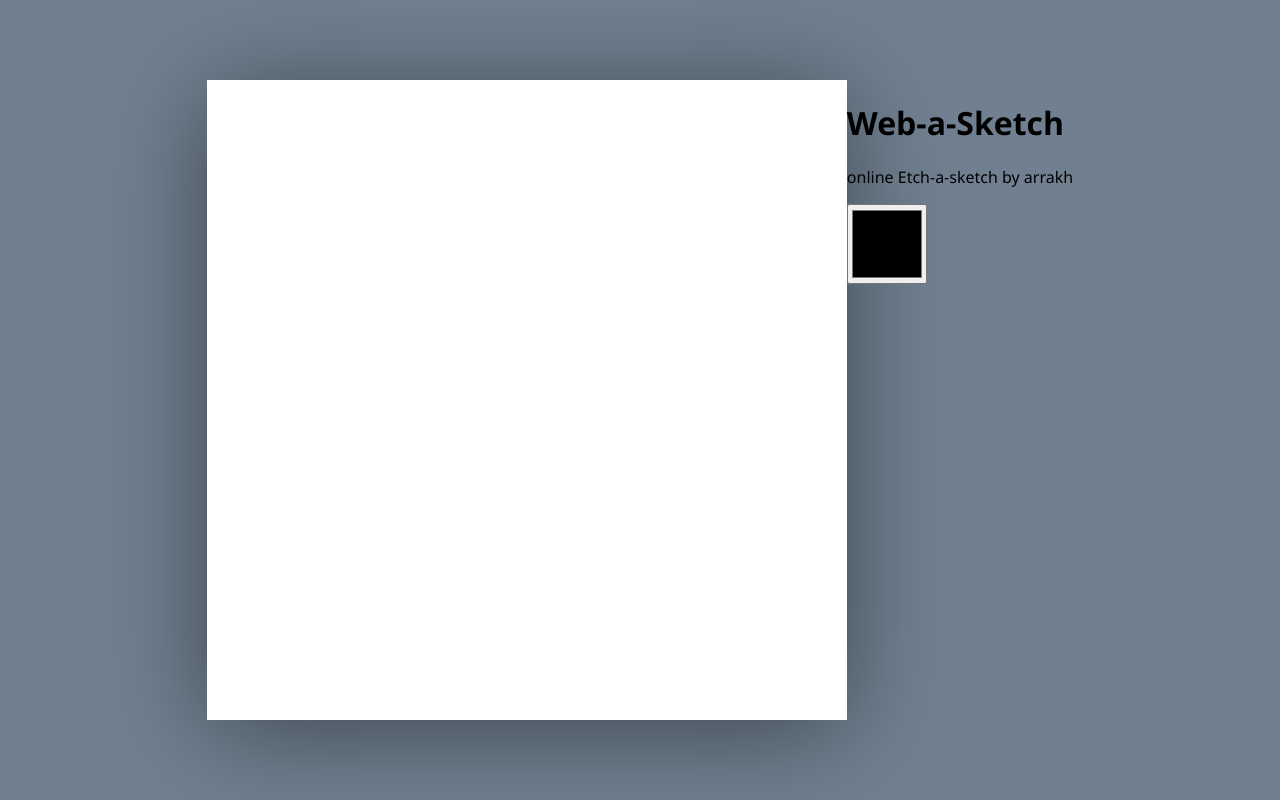
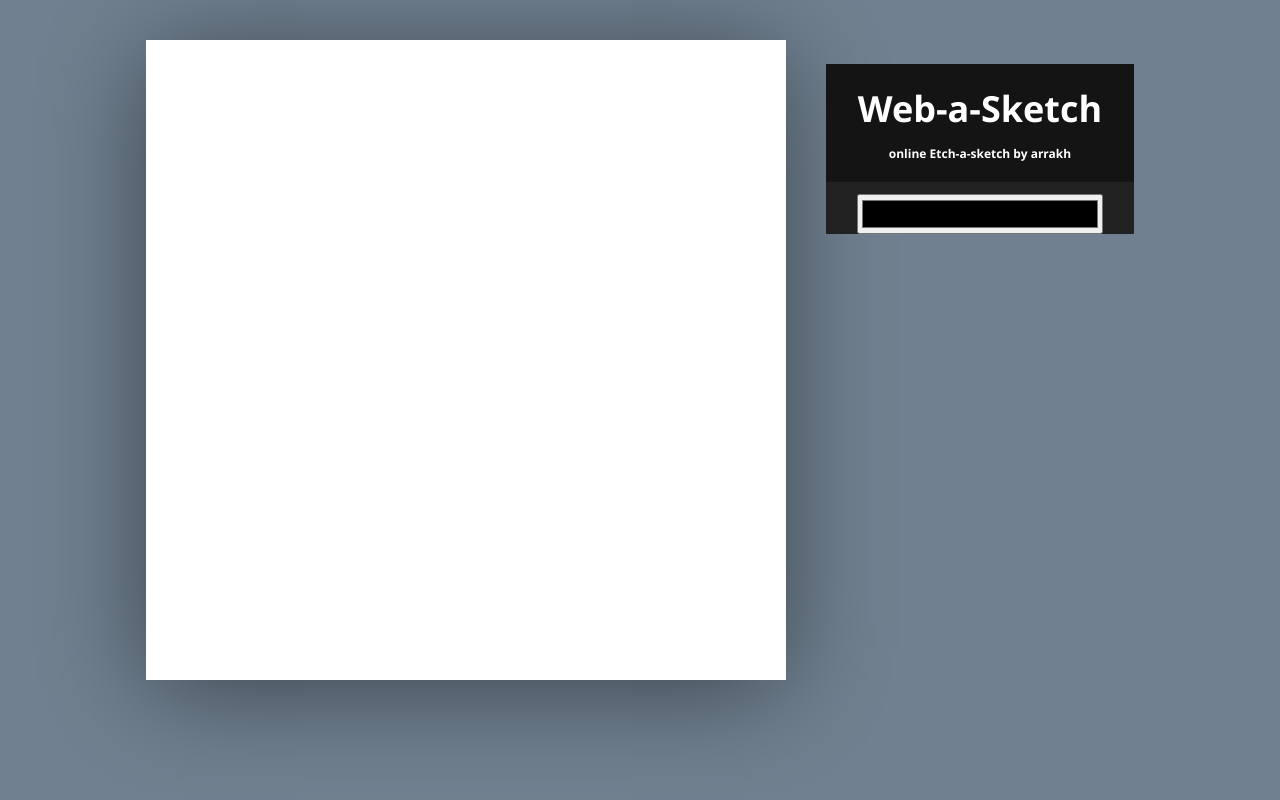
Before and after one commit to arrakh/web-a-sketch, a website: page index.html in a window 1280 px wide. Drawn offline with Linux system fonts and the light colour scheme.

Commit message:
Added styling for bar info

```diff
--- a/index.html
+++ b/index.html
@@ -10,12 +10,14 @@
     <div class="container">
         <div id="panel"></div>
         <div class="editor">
-            <div class="editor title">
+            <div class="editor box">
+              <div class="editor title">
                 <h1>Web-a-Sketch</h1>
                 <p>online Etch-a-sketch by arrakh</p>
+              </div>
+
+              <input class="color-picker" id="color-picker" type="color">
             </div>
-
-            <input class="color-picker" id="color-picker" type="color">
         </div>
     </div>
 </body>
--- a/styles.css
+++ b/styles.css
@@ -11,7 +11,7 @@ body {
     display: flex;
     justify-content: center;
 
-    margin-top: 10vh;
+    margin-top: 5vh;
 }
 
 .grid-panel {
@@ -24,6 +24,35 @@ body {
 }
 
 .color-picker {
-    width: 10vh;
-    height: 10vh;
+    width: 80%;
+    height: 5vh;
+    margin-left: 10%;
 }
+
+.editor {
+  color: white;
+}
+
+.editor.box {
+  margin-left: 5vh;
+  background-color: #212121;
+}
+
+.editor.title {
+  background-color: #141414;
+  padding-left: 4vh;
+  padding-right: 4vh;
+  font-weight: bold;
+  text-align: center;
+}
+
+.editor.title h1 {
+  margin-block-end: 0px;
+  font-size: 36px;
+  padding-top: 20px;
+}
+
+.editor.title p{
+  font-size: 12px;
+  padding-bottom: 20px;
+}
```
